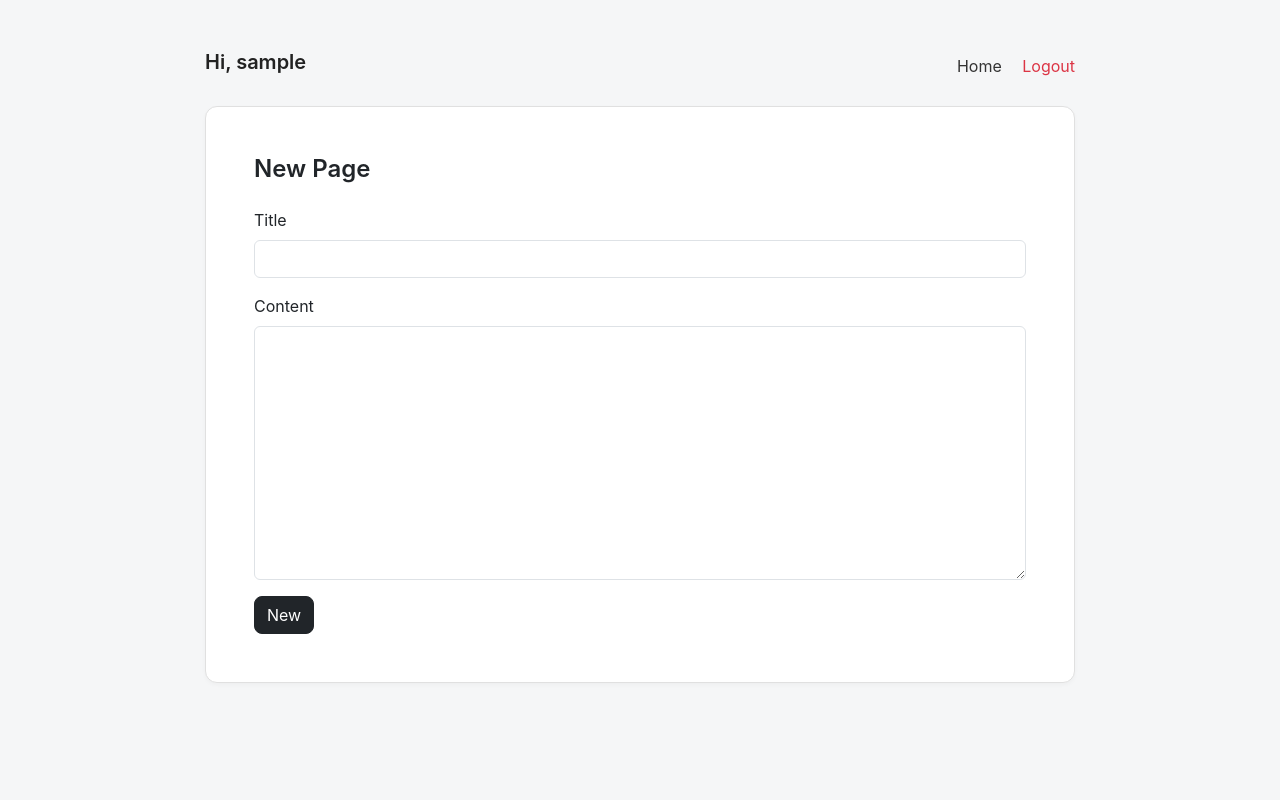
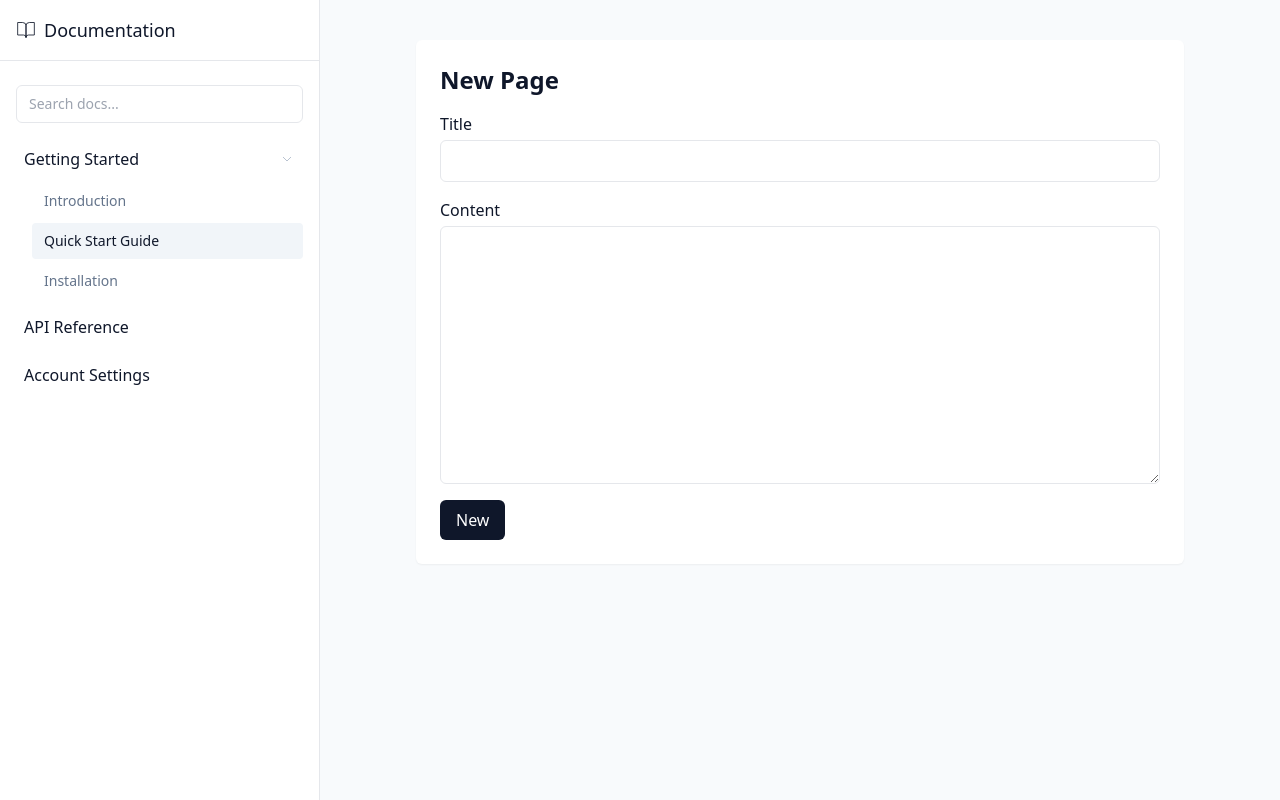
Before and after one commit to realjaypatel/mininotes, a Flask app: page /1/create_space/new in a window 1280 px wide. Run offline with Flask 3, Linux system fonts and the light colour scheme; the visitor is signed in with stand-in values (Sample User, id 1); some libraries are stand-ins or nearby versions.

Commit message:
v2 visual conf-1

```diff
--- a/templates/base.html
+++ b/templates/base.html
@@ -3,57 +3,29 @@
 <head>
   <meta charset="UTF-8">
   <meta name="viewport" content="width=device-width, initial-scale=1.0">
-  <title>{{ title or "Confluence MVP" }}</title>
-  <link href="https://cdn.jsdelivr.net/npm/bootstrap@5.3.3/dist/css/bootstrap.min.css" rel="stylesheet">
+  <title>{{ title or "Docs MVP" }}</title>
+  <script src="https://cdn.tailwindcss.com"></script>
+  <link rel="stylesheet" href="https://cdn.jsdelivr.net/npm/lucide-icons/dist/lucide.min.js">
   <style>
-    body {
-      font-family: 'Inter', sans-serif;
-      background-color: #f5f6f7;
-      color: #222;
-    }
-    .container-main {
-      max-width: 900px;
-      margin: 50px auto;
-      padding: 0 15px;
-    }
-    .card {
-      border-radius: 12px;
-      border: 1px solid #e0e0e0;
-      box-shadow: 0 2px 4px rgba(0,0,0,0.03);
-      background-color: white;
-      padding: 1.5rem;
-      margin-bottom: 1.5rem;
-    }
-    a {
-      text-decoration: none;
-      color: #333;
-    }
-    a:hover {
-      text-decoration: underline;
-    }
-    .breadcrumb {
-      background: none;
-      padding: 0;
-      margin-bottom: 1.5rem;
-    }
-    .btn {
-      border-radius: 8px;
-    }
+    /* Custom scrollbar hidden for sidebar */
+    .no-scrollbar::-webkit-scrollbar { display: none; }
+    .no-scrollbar { -ms-overflow-style: none; scrollbar-width: none; }
   </style>
 </head>
-<body>
-  <div class="container-main">
-    {% if session.username %}
-      <div class="d-flex justify-content-between align-items-center mb-4">
-        <h5 class="fw-semibold">Hi, {{ session.username }}</h5>
-        <div>
-          <a href="{{ url_for('home') }}" class="me-3">Home</a>
-          <a href="{{ url_for('logout') }}" class="text-danger">Logout</a>
-        </div>
-      </div>
-    {% endif %}
+<body class="bg-slate-50 text-slate-900">
 
-    {% block content %}{% endblock %}
-  </div>
+<div class="flex min-h-screen">
+
+  <!-- Sidebar -->
+  {% include 'doc_sidebar.html' %}
+
+  <!-- Main content -->
+  <main class="flex-1">
+    <div class="container mx-auto py-6 lg:py-10 max-w-4xl">
+      {% block content %}{% endblock %}
+    </div>
+  </main>
+</div>
+
 </body>
 </html>
--- /dev/null
+++ b/templates/doc_sidebar.html
@@ -0,0 +1,43 @@
+<aside class="hidden lg:block lg:w-72 xl:w-80 border-r bg-white/95 backdrop-blur sticky top-0 h-screen z-30">
+  <div class="p-4 border-b">
+    <div class="flex items-center gap-2 font-medium text-lg">
+      <svg class="w-5 h-5" stroke="currentColor" fill="none" viewBox="0 0 24 24">
+        <path d="M2 3h6a4 4 0 0 1 4 4v14a3 3 0 0 0-3-3H2z"></path>
+        <path d="M22 3h-6a4 4 0 0 0-4 4v14a3 3 0 0 1 3-3h7z"></path>
+      </svg>
+      Documentation
+    </div>
+  </div>
+
+  <div class="px-4 py-6 overflow-y-auto no-scrollbar">
+    <div class="mb-4">
+      <input type="text" placeholder="Search docs..."
+             class="w-full px-3 py-2 text-sm border rounded-md focus:outline-none focus:ring focus:ring-slate-300">
+    </div>
+
+    <!-- Nested sidebar items -->
+    <div class="space-y-2">
+      <div>
+        <button class="flex items-center justify-between w-full p-2 rounded hover:bg-slate-100">
+          <span>Getting Started</span>
+          <svg class="w-4 h-4 text-slate-400 rotate-90" stroke="currentColor" fill="none" viewBox="0 0 24 24">
+            <path d="m9 18 6-6-6-6"></path>
+          </svg>
+        </button>
+        <div class="ml-4 mt-1 space-y-1">
+          <a href="#" class="block px-3 py-2 rounded text-sm text-slate-500 hover:bg-slate-100 hover:text-slate-900">Introduction</a>
+          <a href="#" class="block px-3 py-2 rounded text-sm bg-slate-100 font-medium">Quick Start Guide</a>
+          <a href="#" class="block px-3 py-2 rounded text-sm text-slate-500 hover:bg-slate-100 hover:text-slate-900">Installation</a>
+        </div>
+      </div>
+
+      <div>
+        <button class="flex items-center justify-between w-full p-2 rounded hover:bg-slate-100">API Reference</button>
+      </div>
+
+      <div>
+        <button class="flex items-center justify-between w-full p-2 rounded hover:bg-slate-100">Account Settings</button>
+      </div>
+    </div>
+  </div>
+</aside>
--- a/templates/page_edit.html
+++ b/templates/page_edit.html
@@ -1,21 +1,27 @@
 {% extends "base.html" %}
 {% block content %}
-<div class="card p-5">
-  <h4 class="fw-semibold mb-4">{{ action }} Page</h4>
+<div class="max-w-3xl mx-auto p-6 bg-white shadow-sm rounded-md">
+  <h4 class="text-2xl font-semibold mb-4">{{ action }} Page</h4>
 
-  <form method="POST">
+  <form method="POST" class="space-y-4">
     {% if action == "New" %}
-    <div class="mb-3">
-      <label class="form-label">Title</label>
-      <input type="text" name="title" class="form-control" required>
+    <div class="flex flex-col">
+      <label class="mb-1 font-medium">Title</label>
+      <input type="text" name="title"
+             class="px-3 py-2 border rounded-md focus:outline-none focus:ring-2 focus:ring-slate-400" required>
     </div>
     {% endif %}
 
-    <div class="mb-3">
-      <label class="form-label">Content</label>
-      <textarea name="content" class="form-control" rows="10">{{ page.content if page else '' }}</textarea>
+    <div class="flex flex-col">
+      <label class="mb-1 font-medium">Content</label>
+      <textarea name="content" rows="10"
+                class="px-3 py-2 border rounded-md focus:outline-none focus:ring-2 focus:ring-slate-400">{{ page.content if page else '' }}</textarea>
     </div>
-    <button class="btn btn-dark">{{ action }}</button>
+
+    <button type="submit"
+            class="px-4 py-2 bg-slate-900 text-white rounded-md hover:bg-slate-700 transition">
+      {{ action }}
+    </button>
   </form>
 </div>
 {% endblock %}
```
Also changed, not shown: templates/orgs.html (+18 -13 lines), templates/page_view.html (+14 -8 lines), templates/pages.html (+16 -8 lines), templates/spaces.html (+14 -10 lines).
